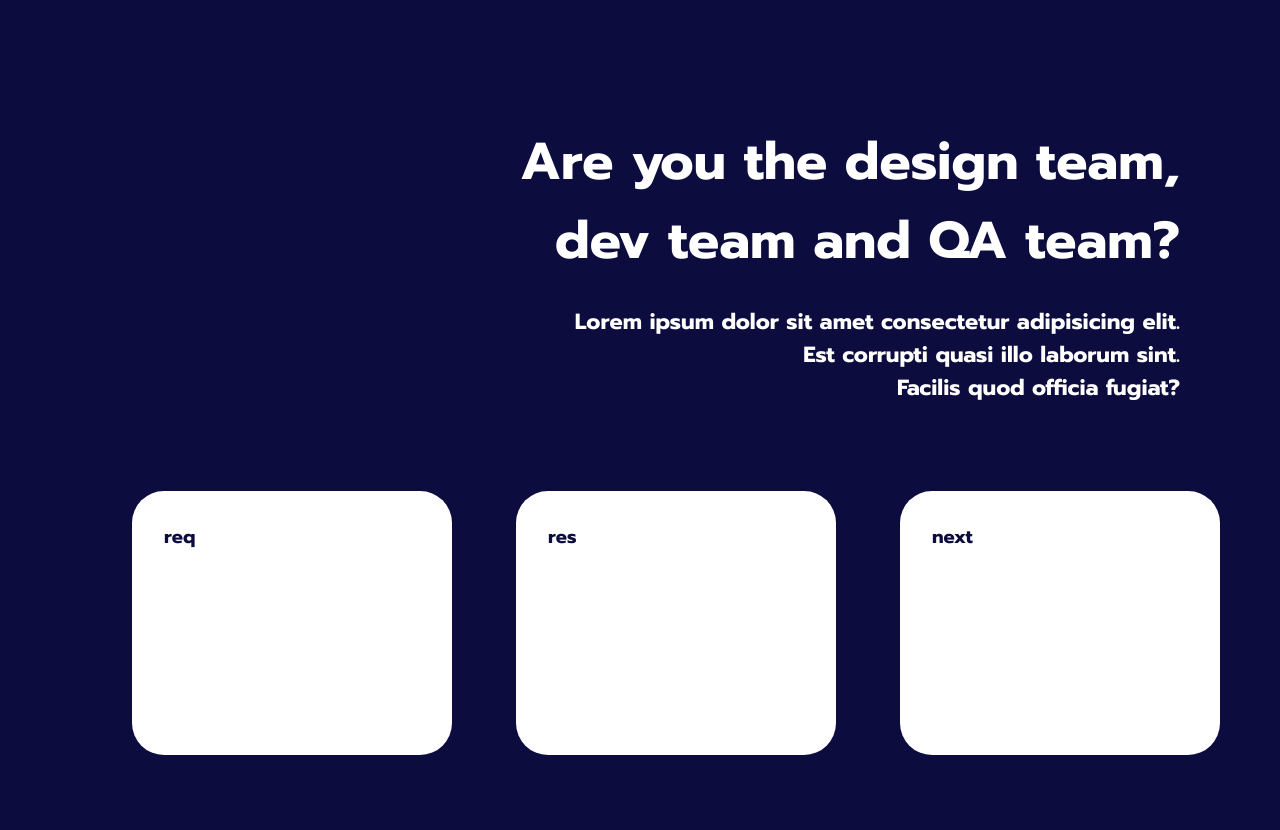
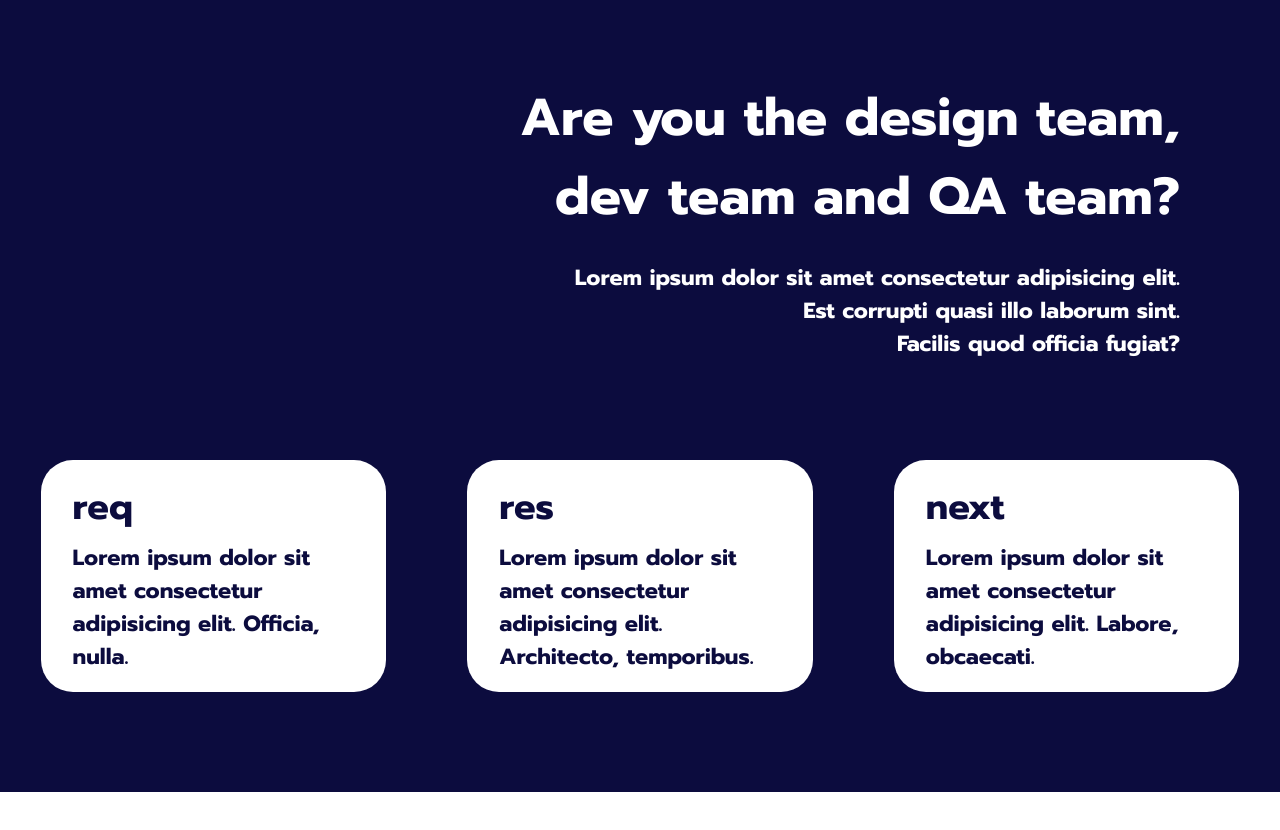
Before and after one commit to justlask/reqresnext, a React (Create React App) app in the folder client/: page / in a window 1280 px wide. Shown: the part 920-1750 px from the top of the page. After the commit the page ends 1712 px from the top, so only its background shows below. Built offline with nearby package versions, Linux system fonts and the light colour scheme; no server answers.

Commit message:
boxes need work on about

```diff
--- a/client/src/App.css
+++ b/client/src/App.css
@@ -76,6 +76,11 @@
   display: flex;
   flex-direction: column;
   justify-content: space-around;
+
+  width: 100vw;
+}
+
+.abouttext {
   padding: 100px;
 }
 
@@ -93,18 +98,33 @@
 
 .boxes {
   display: flex;
-  width: 90vw;
+  width: 100vw;
   justify-content: space-around;
+  padding-bottom: 100px;
 }
 
-.boxes > div {
-  width: 20vw;
+.boxes div {
+  width: 22vw;
   height: 200px;
   background-color: white;
   border-radius: 32px;
   color: #0C0C3E;
   text-align: left;
-  padding: 32px;
+  padding: 16px 32px;
+  display: flex;
+  flex-direction: column;
+  justify-content: space-around;
+}
+
+
+.boxes div h3 {
+  font-size: 36px;
+  text-align: left;
+}
+.boxes div p {
+  font-size: 22px;
+  text-align: left;
+  font-weight: bold;
 }
 
 nav a {
--- a/client/src/components/home/About.jsx
+++ b/client/src/components/home/About.jsx
@@ -11,12 +11,15 @@
         <div className="boxes">
           <div>
             <h3>req</h3>
+            <p>Lorem ipsum dolor sit amet consectetur adipisicing elit. Officia, nulla.</p>
           </div>
           <div>
             <h3>res</h3>
+            <p>Lorem ipsum dolor sit amet consectetur adipisicing elit. Architecto, temporibus.</p>
           </div>
           <div>
             <h3>next</h3>
+            <p>Lorem ipsum dolor sit amet consectetur adipisicing elit. Labore, obcaecati.</p>
           </div>
         </div>
       </div>
```
